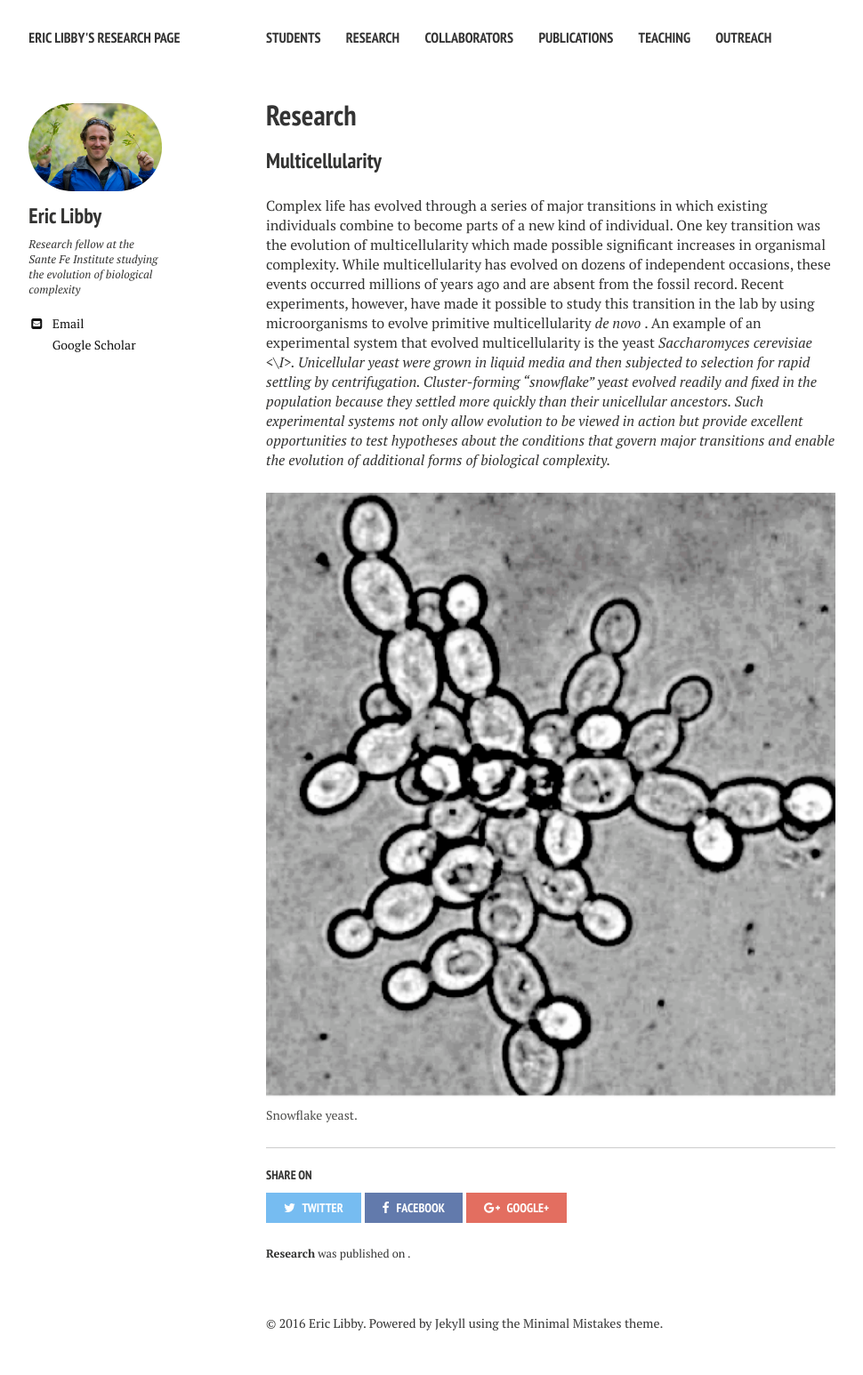
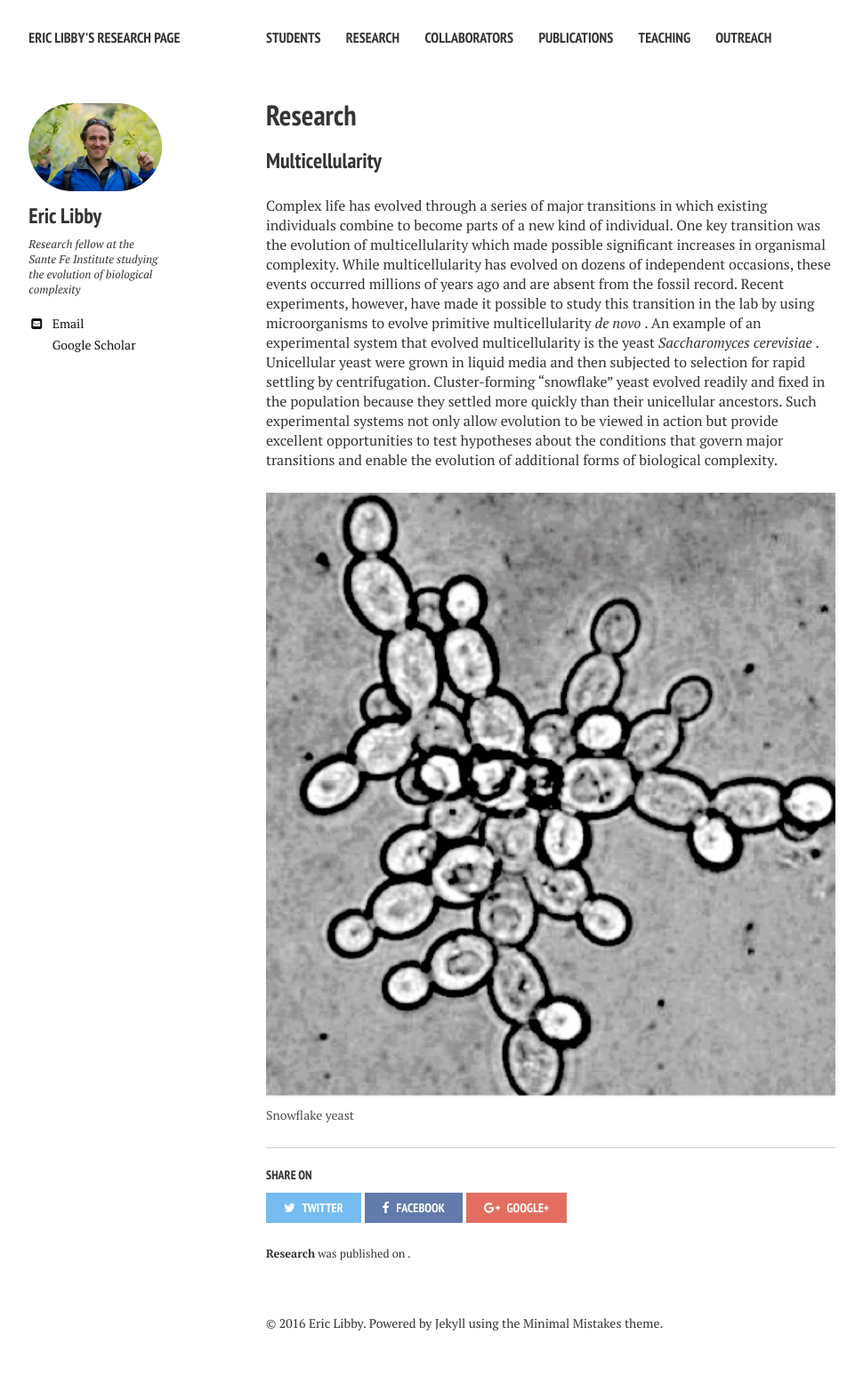
Before and after one commit to ericlibby/oldweb, a Jekyll site: the page built from p_research/index.md, in a window 1280 px wide. Shown: the whole page at 89% size, without its empty margins (21-991 px from the left). Built offline with Jekyll 4.4.1, drawn with Linux system fonts in a browser that asks for light colours; nearby versions of some CDN libraries.

Commit message:
fixed error

```diff
--- a/p_research/index.md
+++ b/p_research/index.md
@@ -7,9 +7,9 @@ comments: true
 
 
 ### Multicellularity
-Complex life has evolved through a series of major transitions in which existing individuals combine to become parts of a new kind of individual. One key transition was the evolution of multicellularity which made possible significant increases in organismal complexity. While multicellularity has evolved on dozens of independent occasions, these events occurred millions of years ago and are absent from the fossil record. Recent experiments, however, have made it possible to study this transition in the lab by using microorganisms to evolve primitive multicellularity <I> de novo </I>. An example of an experimental system that evolved multicellularity is the yeast <I> Saccharomyces cerevisiae <\I>.  Unicellular yeast were grown in liquid media and then subjected to selection for rapid settling by centrifugation. Cluster-forming "snowflake" yeast evolved readily and fixed in the population because they settled more quickly than their unicellular ancestors. Such experimental systems not only allow evolution to be viewed in action but provide excellent opportunities to test hypotheses about the conditions that govern major transitions and enable the evolution of additional forms of biological complexity.
+Complex life has evolved through a series of major transitions in which existing individuals combine to become parts of a new kind of individual. One key transition was the evolution of multicellularity which made possible significant increases in organismal complexity. While multicellularity has evolved on dozens of independent occasions, these events occurred millions of years ago and are absent from the fossil record. Recent experiments, however, have made it possible to study this transition in the lab by using microorganisms to evolve primitive multicellularity <I> de novo </I>. An example of an experimental system that evolved multicellularity is the yeast <I> Saccharomyces cerevisiae </I>.  Unicellular yeast were grown in liquid media and then subjected to selection for rapid settling by centrifugation. Cluster-forming "snowflake" yeast evolved readily and fixed in the population because they settled more quickly than their unicellular ancestors. Such experimental systems not only allow evolution to be viewed in action but provide excellent opportunities to test hypotheses about the conditions that govern major transitions and enable the evolution of additional forms of biological complexity.
 
 <figure>
 <a href="/images/snow.jpg"><img src="/images/snow.jpg"></a>
-<figcaption> Snowflake yeast.</figcaption>
+<figcaption> Snowflake yeast </figcaption>
 </figure>
```
